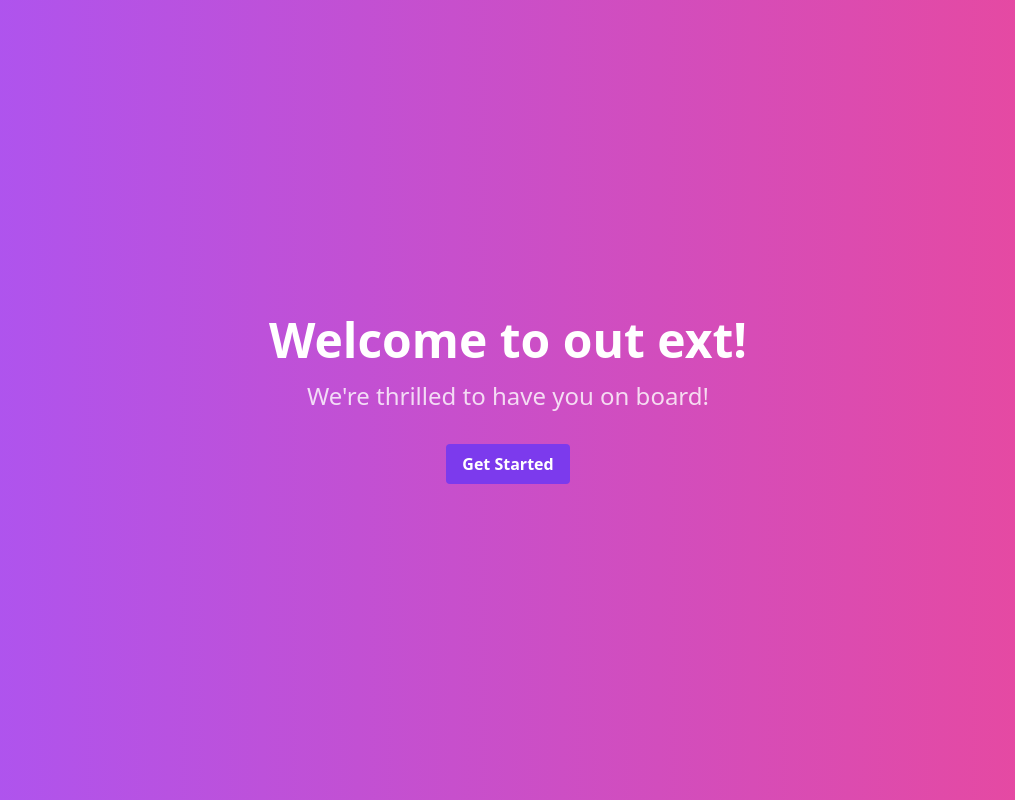
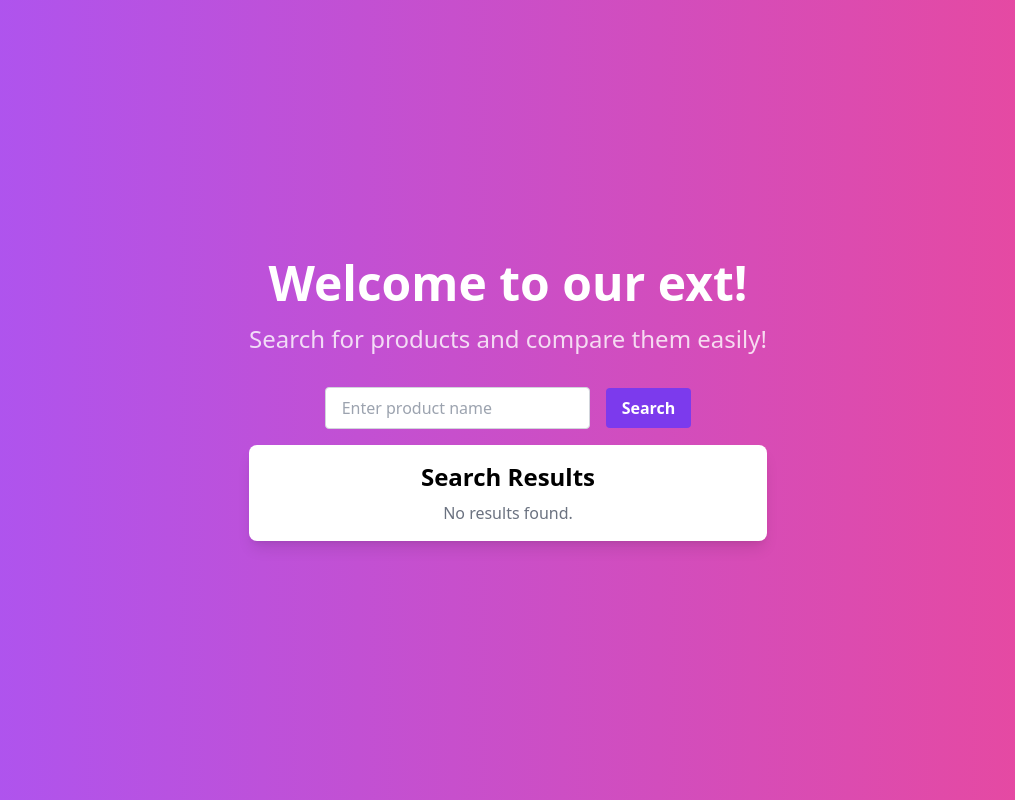
Before and after one commit to Devarpana/fashion-comparison, a React (Vite) app: page / in a window 1280 px wide. Shown: the whole page, without its empty margins (132-1147 px from the left). Built offline with nearby package versions, Linux system fonts and the light colour scheme.

Commit message:
text search added

```diff
--- a/package.json
+++ b/package.json
@@ -4,6 +4,7 @@
     "version": "0.0.0",
     "type": "module",
     "scripts": {
+        "start": "vite",
         "dev": "vite",
         "build": "vite build",
         "lint": "eslint .",
@@ -30,10 +31,6 @@
     },
     "description": "This template provides a minimal setup to get React working in Vite with HMR and some ESLint rules.",
     "main": "eslint.config.js",
-<<<<<<< HEAD
     "author": "Devarpana",
-=======
-    "author": "",
->>>>>>> 741ba26eb996d25cd4136f620481a9e1d28efc9c
     "license": "ISC"
 }
--- a/src/App.jsx
+++ b/src/App.jsx
@@ -1,21 +1,72 @@
-import React from "react";
+import React, { useState } from "react";
 
 function App() {
+    const [productName, setProductName] = useState(""); // State for user input
+    const [results, setResults] = useState([]); // State to store search results
+
+    const handleSearch = async () => {
+        try {
+            const response = await fetch("http://localhost:5000/search", {
+                method: "POST",
+                headers: { "Content-Type": "application/json" },
+                body: JSON.stringify({ name: productName }),
+            });
+            const data = await response.json();
+            setResults(data.results || []); // Update results state with API response
+        } catch (error) {
+            console.error("Error fetching search results:", error);
+            alert("Failed to fetch search results.");
+        }
+    };
+
     return (
         <div className="h-screen flex justify-center items-center bg-gradient-to-r from-purple-500 to-pink-500">
             <div className="text-center">
-                <h1 className="text-5xl font-bold text-white mb-4 ">
-                    Welcome to out ext!
+                <h1 className="text-5xl font-bold text-white mb-4">
+                    Welcome to our ext!
                 </h1>
                 <p className="text-2xl text-white opacity-80 mb-8">
-                    We're thrilled to have you on board!
+                    Search for products and compare them easily!
                 </p>
-                <button
-                    className="bg-violet-600 hover:bg-violet-700 text-white font-bold py-2 px-4 rounded"
-                    onClick={() => alert("Welcome Here")}
-                >
-                    Get Started
-                </button>
+                <div className="mb-4">
+                    <input
+                        type="text"
+                        placeholder="Enter product name"
+                        value={productName}
+                        onChange={(e) => setProductName(e.target.value)}
+                        className="px-4 py-2 rounded border border-gray-300"
+                    />
+                    <button
+                        className="bg-violet-600 hover:bg-violet-700 text-white font-bold py-2 px-4 rounded ml-4"
+                        onClick={handleSearch}
+                    >
+                        Search
+                    </button>
+                </div>
+                <div className="bg-white rounded-lg p-4 shadow-lg">
+                    <h2 className="text-2xl font-bold mb-2">Search Results</h2>
+                    {results.length > 0 ? (
+                        results.map((item, index) => (
+                            <div
+                                key={index}
+                                className="mb-4 border-b pb-2 border-gray-300"
+                            >
+                                <p className="font-bold">{item.name}</p>
+                                <p>Price: {item.price}</p>
+                                <a
+                                    href={item.link}
+                                    target="_blank"
+                                    rel="noopener noreferrer"
+                                    className="text-blue-600 hover:underline"
+                                >
+                                    View Product
+                                </a>
+                            </div>
+                        ))
+                    ) : (
+                        <p className="text-gray-500">No results found.</p>
+                    )}
+                </div>
             </div>
         </div>
     );
```
Also changed, not shown: backend-text/requirements.txt (added), 1 other file (tests, documents, lock files or other folders).
